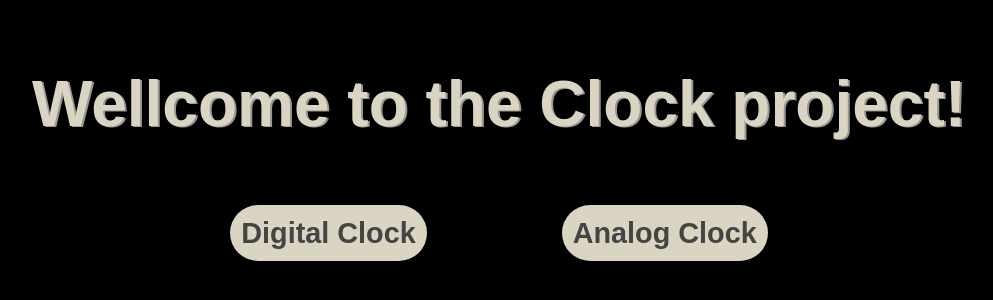
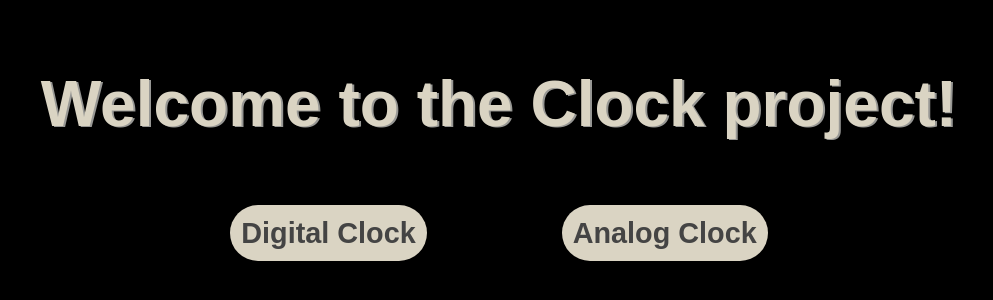
Before and after one commit to AHabean/clock.js, a plain HTML site: page index.html in a window 1280 px wide. Shown: the part 228-528 px from the top of the page, without its empty margins (141-1134 px from the left). Drawn offline with Linux system fonts and the light colour scheme.

Commit message:
Add README and screenshots.

```diff
--- a/index.html
+++ b/index.html
@@ -10,7 +10,7 @@
 <body>
     <div class="container">
         <div>
-            <h1>Wellcome to the <strong>Clock</strong> project!</h1>
+            <h1>Welcome to the <strong>Clock</strong> project!</h1>
             <div>
                 <a href="#" class="btn" id="btnID">Digital Clock</a>
                 <a href="#" class="btn" id="nav">Analog Clock</a>
```
Also changed, not shown: screenshots/analogClock.JPG (added), screenshots/digitalClock.JPG (added), screenshots/index.JPG (added), 1 other file.
